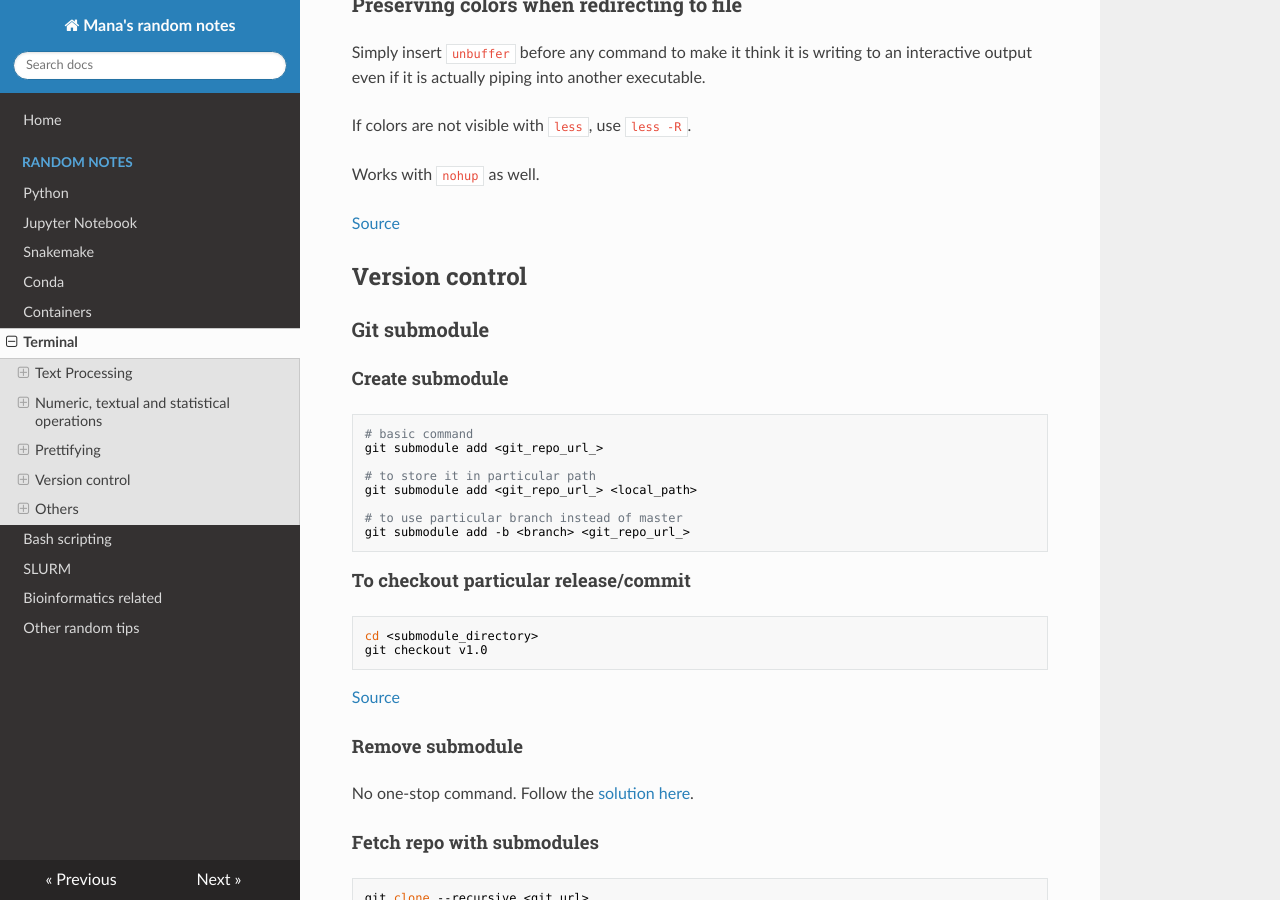
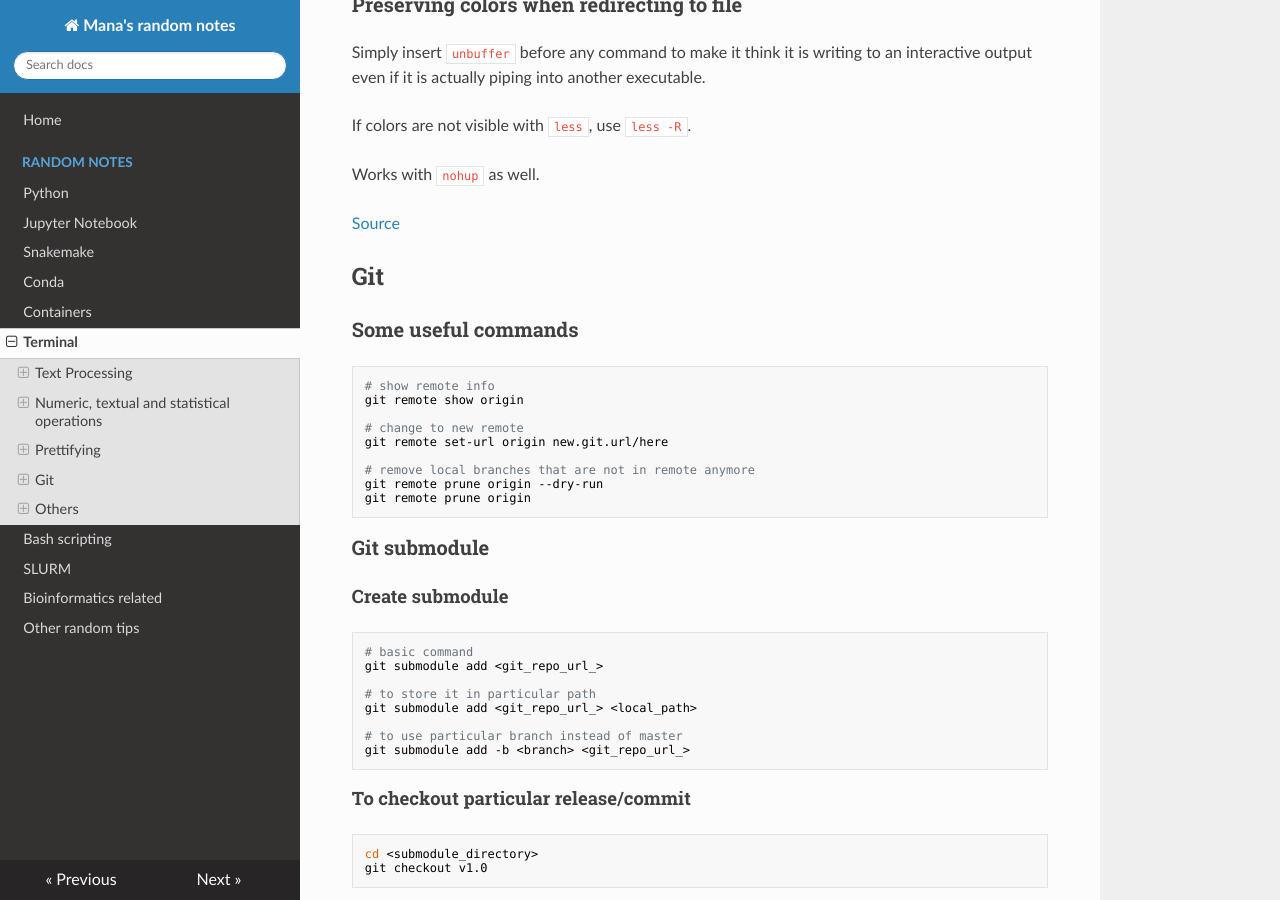
Before and after one commit to ManavalanG/mana_random_notes, an MkDocs documentation site: the page built from docs/terminal.md, in a window 1280 px wide and 900 px high, scrolled down 1887 px. Built offline with MkDocs 1.6.1, drawn with Linux system fonts in a browser that asks for light colours; nearby versions of some CDN libraries.

Commit message:
adds some git commands

````diff
--- a/docs/terminal.md
+++ b/docs/terminal.md
@@ -109,7 +109,21 @@ Works with `nohup` as well.
 
 [Source](https://superuser.com/a/751809)
 
-## Version control
+## Git
+
+### Some useful commands
+
+```sh
+# show remote info
+git remote show origin
+
+# change to new remote
+git remote set-url origin new.git.url/here
+
+# remove local branches that are not in remote anymore
+git remote prune origin --dry-run
+git remote prune origin
+```
 
 ### Git submodule
 
````
